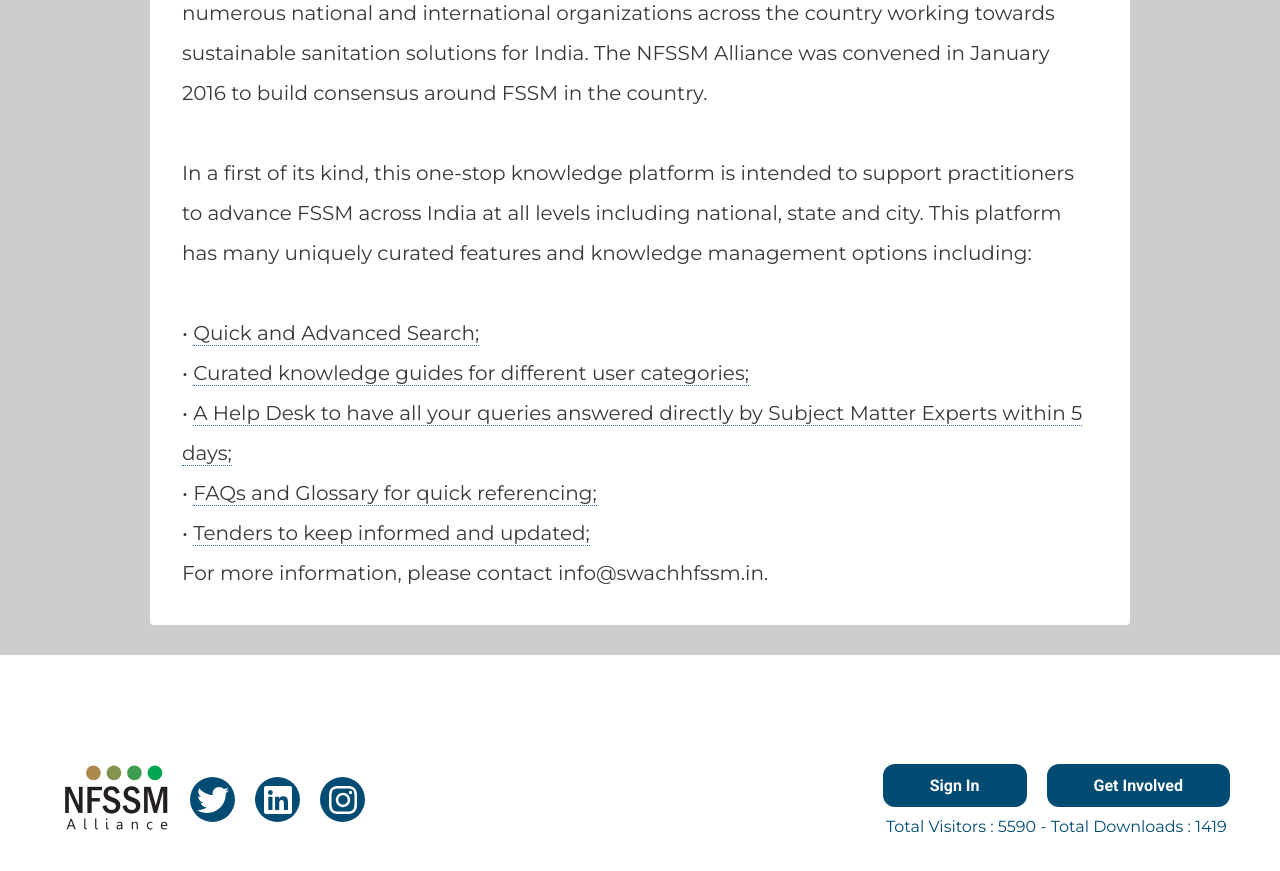
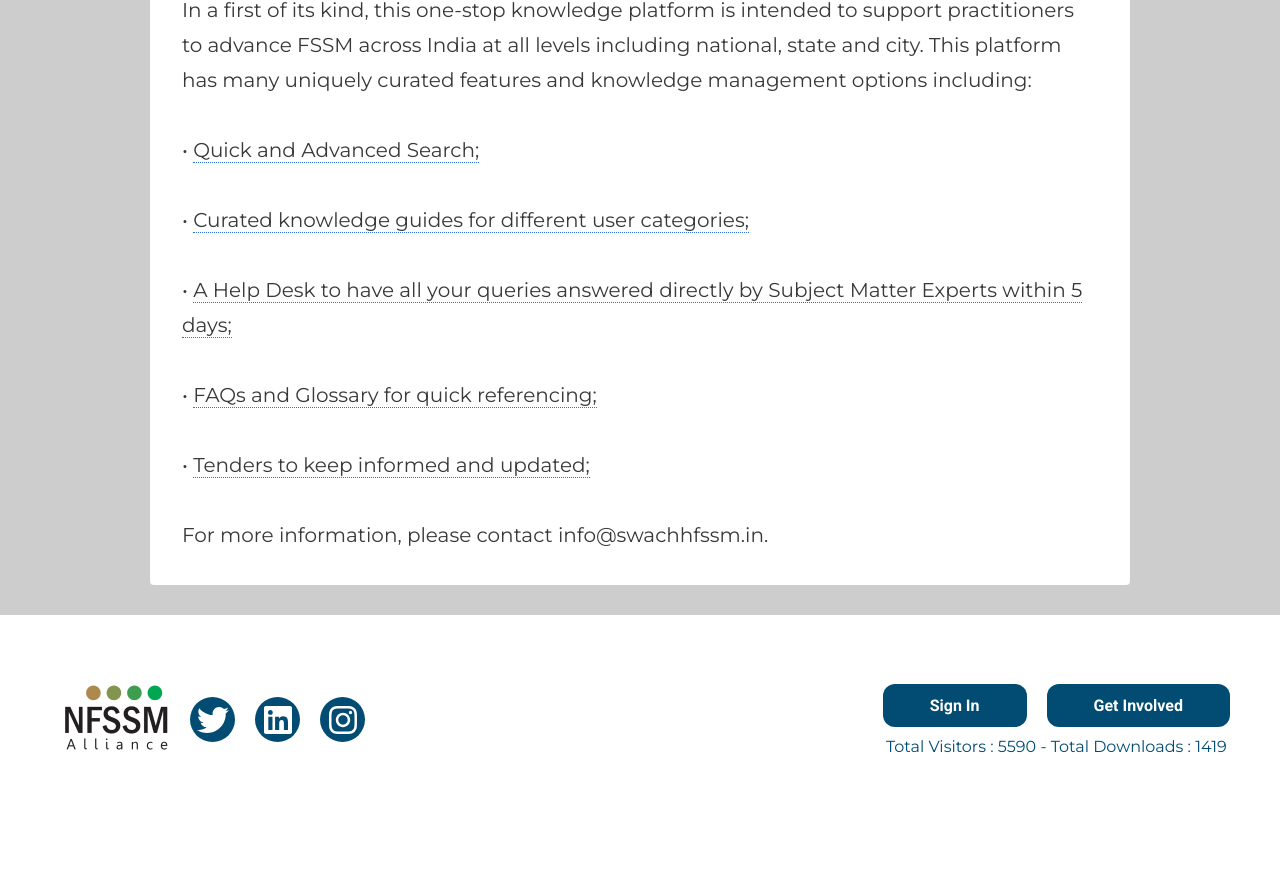
Before and after one commit to tanvirulislam149/fssm-2, a Next.js app: page /fssmalliance in a window 1280 px wide. Shown: the part 1579-2450 px from the top of the page. After the commit the page ends 2423 px from the top, so only its background shows below. Built offline with nearby package versions, Linux system fonts and the light colour scheme.

Commit message:
client fixes

```diff
--- a/components/Footers/Footer.module.css
+++ b/components/Footers/Footer.module.css
@@ -1,7 +1,8 @@
 .container {
   background: var(--white-color);
   padding: var(--pa-footer);
-  padding-bottom: var(--pb-footer);
+  padding-bottom: var(--s-80);
+  padding-top: var(--s-60);
   margin-top: var(--login-btn-margin);
   display: flex;
   align-items: center;
--- a/components/Sections/AboutDescription/AboutDescription.js
+++ b/components/Sections/AboutDescription/AboutDescription.js
@@ -22,15 +22,15 @@ const AboutDescription = () => {
 
           In a first of its kind, this one-stop knowledge platform is intended to support practitioners to advance FSSM across India at all levels including national, state and city. This platform has many uniquely curated features and knowledge management options including: <br /><br />
 
-          • <span className={styles.links}><Link href='/'>Quick and Advanced Search;</Link></span><br />
+          • <span className={styles.links}><Link href='/'>Quick and Advanced Search;</Link></span><br /><br />
 
-          • <span className={styles.links}><Link href='/knowledgecontent'>Curated knowledge guides for different user categories;</Link></span><br />
+          • <span className={styles.links}><Link href='/knowledgecontent'>Curated knowledge guides for different user categories;</Link></span><br /><br />
 
-          • <span className={styles.links}><Link href='/qanda'>A Help Desk to have all your queries answered directly by Subject Matter Experts within 5 days;</Link></span><br />
+          • <span className={styles.links}><Link href='/qanda'>A Help Desk to have all your queries answered directly by Subject Matter Experts within 5 days;</Link></span><br /><br />
 
-          • <span className={styles.links}><Link href='/faq'>FAQs and Glossary for quick referencing;</Link></span><br />
+          • <span className={styles.links}><Link href='/faq'>FAQs and Glossary for quick referencing;</Link></span><br /><br />
 
-          • <span className={styles.links}><Link href='/'>Tenders to keep informed and updated;</Link></span><br />
+          • <span className={styles.links}><Link href='/'>Tenders to keep informed and updated;</Link></span><br /><br />
 
           For more information, please contact <a href='mailto:info@swachhfssm.in'>info@swachhfssm.in.</a></p>
       </div>
--- a/components/Sections/AboutDescription/AboutDescription.module.css
+++ b/components/Sections/AboutDescription/AboutDescription.module.css
@@ -24,7 +24,7 @@
 .body {
   font-size: var(--s-20);
   font-weight: var(--fw-400);
-  line-height: var(--s-40);
+  line-height: var(--lh-35);
   color: var(--bg-about);
 }
 
--- a/components/Sections/HomePageBottomSlider/HomePageBottomSlider.module.css
+++ b/components/Sections/HomePageBottomSlider/HomePageBottomSlider.module.css
@@ -50,6 +50,7 @@
   bottom: 0;
   left: 0;
   display: flex;
+  justify-content: center;
   overflow-x: scroll;
   scroll-behavior: smooth;
   scroll-snap-type: x mandatory;
--- a/components/Sections/HomePageMidSection/HomePageMidSection.module.css
+++ b/components/Sections/HomePageMidSection/HomePageMidSection.module.css
@@ -15,7 +15,7 @@
 
 .text {
   color: var(--light-gray-color);
-  line-height: var(--s-40);
+  line-height: var(--lh-35);
   font-size: var(--s-20);
   text-align: justify;
 }
--- a/components/Sections/HomePageTopSection/HomePageTopSection.module.css
+++ b/components/Sections/HomePageTopSection/HomePageTopSection.module.css
@@ -1,7 +1,7 @@
 .container {
   margin-left: var(--ma-homepage);
   margin-right: var(--ma-homepage);
-  margin-bottom: var(--ma-btm-home-top);
+  margin-bottom: var(--s-120);
 }
 
 .card_cont {
```
